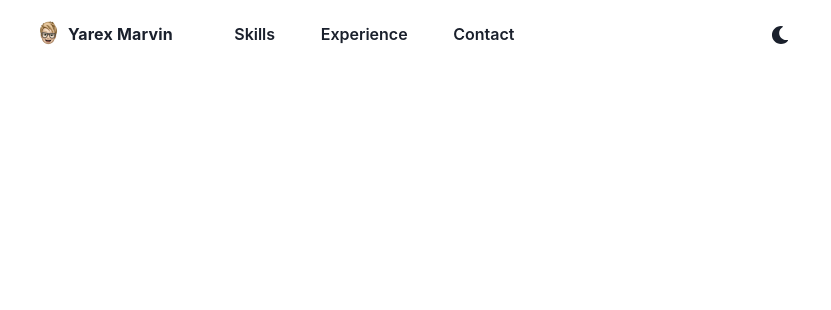
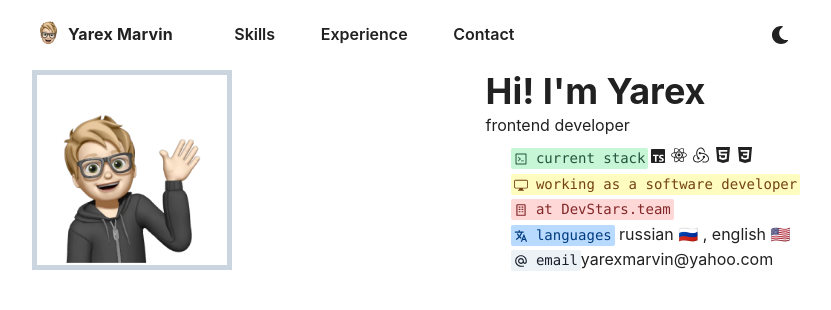
Before and after one commit to yarexmarvin/portfolio, a React (Create React App) app: page / in a window 1280 px wide. Shown: the top 310 px of the page, without its empty margins (224-1055 px from the left). Built offline with nearby package versions, Linux system fonts and the light colour scheme.

Commit message:
started main page

```diff
--- a/package.json
+++ b/package.json
@@ -20,7 +20,7 @@
     "framer-motion": "^4.0.0",
     "react": "^17.0.2",
     "react-dom": "^17.0.2",
-    "react-icons": "^3.0.0",
+    "react-icons": "^4.3.1",
     "react-redux": "^7.2.6",
     "react-router-dom": "6",
     "react-scripts": "5.0.0",
--- a/src/App.css
+++ b/src/App.css
@@ -1,17 +1,22 @@
 .Wrapper{
     display: flex;
     flex-direction: column;
-    justify-content: center;
+    /* justify-content: center; */
     align-items: center;
+    width: 100%;
+    height: 100vh;
 }
+.Wrapper-Inner {
+    max-width: 60%;
+    width: 100%;
 
+}
 /* navigation */
 .Navigation{
     /* position: fixed; */
     /* top: 0; */
     /* backdrop-filter: blur(10px); */
     width: 100%;
-    max-width: 60%;
     padding: 15px 0;
 }
  .Navigation__Links-First{
@@ -28,9 +33,13 @@
     display: flex;
     align-items: center;
 }
-.Navigation__Links.active button{
+.chakra-ui-dark  .Navigation__Links.active button{
     background-color: rgba(255,255,255,0.3);
 }
+.chakra-ui-light .Navigation__Links.active button{
+    background-color: #E2E8F0;
+}
+
 .Navigation__Links button{
     padding: 7px 10px;
 }
@@ -42,14 +51,40 @@
 }
 
 
+/* intro */
+.Introduction{
+    display: flex;
+    justify-content: space-between;
+    width: 100%;
+}
+.Introduction__Text{
+    margin-left: 1vw;
+}
+.Introduction__Occupation{
+   margin-bottom: 1vh;
+}
+.Introduction__Description{
+    margin-left: 2vw;
+}
+.Introduction__Description > li{
+    margin: 1.5px 0;
+}
+.Tech-Icon {
+    margin: 0 3px;
+}
+
+
 @media(max-width:960px){
-    .Navigation{
+    .Wrapper-Inner{
         max-width: 80%;
     }
+
 }
 @media(max-width: 660px) {
+    .Wrapper-Inner{
+        max-width: 90%;
+    }
     .Navigation{
-        max-width: 90%;
         padding: 15px 2vw 0;
     }
     .Navigation-Mobile {
@@ -58,5 +93,13 @@
     .Navigation-Desk{
         display: none;
     }
-
+    .Introduction{
+        flex-direction: column;
+        align-items: center;
+    }
+    .Introduction .chakra-heading,
+    .Introduction .chakra-text,
+    .Introduction__Description{
+        text-align: center;
+    }
 }
--- a/src/App.tsx
+++ b/src/App.tsx
@@ -25,7 +25,7 @@ import Contact from "./components/Contact"
 export const App = () => {
 
   return (
-    <ChakraProvider theme={theme}  >
+    <ChakraProvider >
     <BrowserRouter>
     <Routes>
       <Route path='/' element={<Navigation />}>
--- a/src/components/Main.tsx
+++ b/src/components/Main.tsx
@@ -1,10 +1,94 @@
+import {
+  Code,
+  Heading,
+  Icon,
+  Image,
+  Link,
+  List,
+  ListIcon,
+  ListItem,
+  Text,
+  useColorModeValue,
+} from "@chakra-ui/react";
 import { FC } from "react";
+import mainImg from "../assets/img/stickerHi.png";
+import { BsDisplay,BsCodeSquare } from "react-icons/bs";
+import { AiFillCode,AiOutlineCode } from "react-icons/ai";
+import { IoLanguageSharp } from "react-icons/io5";
+import { BsPersonCircle } from "react-icons/bs";
+import { BiBuilding } from "react-icons/bi";
+import { HiCode} from "react-icons/hi"
+import {
+  SiTypescript,
+  SiRedux,
+  SiReact,
+  SiHtml5,
+  SiCss3,
+  SiGithub,
+} from "react-icons/si";
+import { MdAlternateEmail } from "react-icons/md";
 
+const Main: FC = () => {
+  const borderColor = useColorModeValue("#CBD5E0", "rgba(255,255,255,0.7)");
+  return (
+    <div className="Page-Wrapper Wrapper-Inner">
+      <div className="Introduction">
+        <Image
+          border={`5px solid ${borderColor}`}
+          boxSize={200}
+          src={mainImg}
+        />
+        <div className="Introduction__Text">
+          <Heading>Hi! I'm Yarex</Heading>
+          <Text className="Introduction__Occupation">frontend developer</Text>
+          <List className="Introduction__Description">
+            <ListItem>
+              <Code colorScheme="green">
+                <ListIcon as={AiOutlineCode} />
+                current stack {"  "}
+              </Code>
+              <Icon fontSize="sm" className="Tech-Icon" as={SiTypescript} />
+              <Icon className="Tech-Icon" as={SiReact} />
+              <Icon className="Tech-Icon" as={SiRedux} />
+              <Icon className="Tech-Icon" as={SiHtml5} />
+              <Icon className="Tech-Icon" as={SiCss3} />
+            </ListItem>
+            <ListItem>
+              <Code colorScheme="yellow">
+                <ListIcon as={BsDisplay} />
+                working as a software developer
+              </Code>
+            </ListItem>
+            <ListItem>
+              <Code colorScheme="red">
+                <ListIcon as={BiBuilding} />
+                at {"  "}
+                <Link href="https://devstars.team/" isExternal>
+                  DevStars.team
+                </Link>
+              </Code>
+            </ListItem>
+            <ListItem>
+              <Code colorScheme={"messenger"}>
+                <ListIcon as={IoLanguageSharp} />
+                languages
+              </Code>
+              {"  "}russian 🇷🇺 , english 🇺🇸
+            </ListItem>
+            <ListItem>
+              <Code>
+                <ListIcon as={MdAlternateEmail} />
+                email {"  "}
+              </Code>
+              <Link href="mailto:yarexmarvin@yahoo.com" isExternal>
+                yarexmarvin@yahoo.com
+              </Link>
+            </ListItem>
+          </List>
+        </div>
+      </div>
+    </div>
+  );
+};
 
-const Main:FC = () => {
-    return <div>
-
-    </div>
-}
-
-export default Main
+export default Main;
--- a/src/components/Navigation.tsx
+++ b/src/components/Navigation.tsx
@@ -1,5 +1,6 @@
 import {
   Avatar,
+  background,
   Box,
   Button,
   Flex,
@@ -12,6 +13,7 @@ import {
   MenuItem,
   MenuList,
   Text,
+  useColorModeValue,
 } from "@chakra-ui/react";
 import { HamburgerIcon } from "@chakra-ui/icons";
 import { FC, useState } from "react";
@@ -21,10 +23,12 @@ import navImg from "../assets/img/stickerSmile.png";
 
 const Navigation: FC = () => {
   const [isOpen, setIsOpen] = useState<boolean>(false);
+  const bg = useColorModeValue('white', 'linear-gradient(20deg, rgb(33, 33, 33), rgb(66, 66, 66))');
+  const txt = useColorModeValue( 'rgb(33, 33, 33)', 'white');
   const navigate = useNavigate();
   return (
-    <div className="Wrapper">
-      <div className="Navigation">
+    <div className="Wrapper" style={{background: bg, color: txt}}>
+      <div className="Navigation Wrapper-Inner">
         <HStack justifyContent="space-between">
           <div className="Navigation-Desk">
             <NavLink className="Navigation__Links-First" to="/" replace>
```
Also changed, not shown: 1 other file (tests, documents, lock files or other folders).
